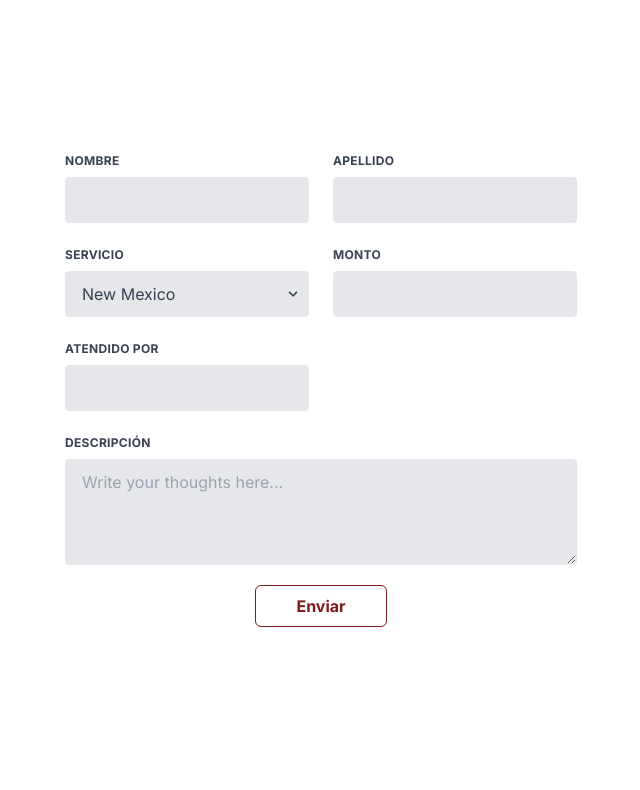
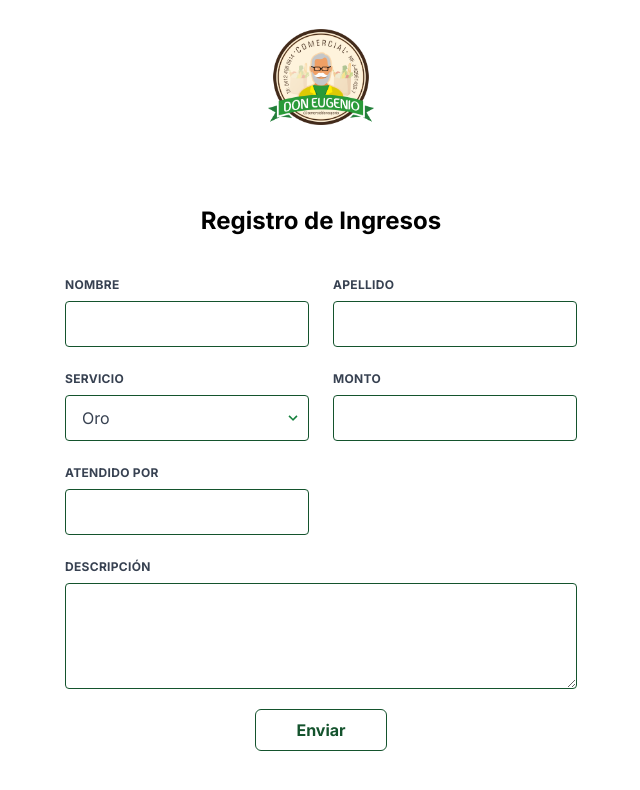
Before and after one commit to zenx5/don-eugenio-next, a Next.js app: page /register-pay in a window 1280 px wide. Shown: the top 790 px of the page, without its empty margins (319-959 px from the left). Built offline with nearby package versions, Linux system fonts and the light colour scheme.

Commit message:
ajuste de estilos

```diff
--- a/src/app/register-pay/page.tsx
+++ b/src/app/register-pay/page.tsx
@@ -1,20 +1,37 @@
+import Image from "next/image"
+import logo from "../../../public/Don Eugenio.png"
+
 export default function Page() {
 
+  const services = [
+    {
+      id:1,
+      label:'Oro',
+      value:'oro'
+    },
+    {
+      id:2,
+      label:'Dolares',
+      value:'dolares'
+    }
+  ]
+
   return <main className="flex flex-col items-center justify-center w-screen h-screen">
-
+    <Image src={logo} alt="Don Eugenio" className="w-1/12 h-auto mb-20"/>
+    <h1 className="mb-10 font-bold text-2xl">Registro de Ingresos</h1>
     <form className="w-full max-w-lg">
       <div className="flex flex-wrap -mx-3 mb-6">
         <div className="w-full md:w-1/2 px-3">
           <label className="block uppercase tracking-wide text-gray-700 text-xs font-bold mb-2" htmlFor="grid-last-name">
             Nombre
           </label>
-      <input className="appearance-none block w-full bg-gray-200 text-gray-700 border border-gray-200 rounded py-3 px-4 leading-tight focus:outline-none focus:bg-white focus:border-gray-500" id="grid-last-name" type="text" placeholder=""/>
+          <input className="appearance-none block w-full bg-white text-gray-700 border border-green-900 rounded py-3 px-4 leading-tight focus:outline-none focus:bg-white focus:border-green-500" id="grid-last-name" type="text" />
         </div>
         <div className="w-full md:w-1/2 px-3">
           <label className="block uppercase tracking-wide text-gray-700 text-xs font-bold mb-2" htmlFor="grid-last-name">
             Apellido
           </label>
-      <input className="appearance-none block w-full bg-gray-200 text-gray-700 border border-gray-200 rounded py-3 px-4 leading-tight focus:outline-none focus:bg-white focus:border-gray-500" id="grid-last-name" type="text" placeholder=""/>
+          <input className="appearance-none block w-full bg-white text-gray-700 border border-green-900 rounded py-3 px-4 leading-tight focus:outline-none focus:bg-white focus:border-green-500" id="grid-last-name" type="text" />
         </div>
       </div>
       <div className="flex flex-wrap -mx-3 mb-6">
@@ -23,13 +40,11 @@ export default function Page() {
             Servicio
           </label>
           <div className="relative">
-        <select className="block appearance-none w-full bg-gray-200 border border-gray-200 text-gray-700 py-3 px-4 pr-8 rounded leading-tight focus:outline-none focus:bg-white focus:border-gray-500" id="grid-state">
-          <option>New Mexico</option>
-          <option>Missouri</option>
-          <option>Texas</option>
+            <select className="block appearance-none w-full bg-white border border-green-900 text-gray-700 py-3 px-4 pr-8 rounded leading-tight focus:outline-none focus:bg-white focus:border-green-500" id="grid-state">
+              { services.map( service => <option key={service.id} value={service.value}>{service.label}</option>)}
             </select>
-        <div className="pointer-events-none absolute inset-y-0 right-0 flex items-center px-2 text-gray-700">
-          <svg className="fill-current h-4 w-4" xmlns="http://www.w3.org/2000/svg" viewBox="0 0 20 20"><path d="M9.293 12.95l.707.707L15.657 8l-1.414-1.414L10 10.828 5.757 6.586 4.343 8z"/></svg>
+            <div className="pointer-events-none absolute inset-y-0 right-0 flex items-center px-2 text-green-700">
+              <svg className="fill-current h-4 w-4" xmlns="http://www.w3.org/2000/svg" viewBox="0 0 20 20"><path d="M9.293 12.95l.707.707L15.657 8l-1.414-1.414L10 10.828 5.757 6.586 4.343 8z" /></svg>
             </div>
           </div>
         </div>
@@ -37,21 +52,21 @@ export default function Page() {
           <label className="block uppercase tracking-wide text-gray-700 text-xs font-bold mb-2" htmlFor="grid-last-name">
             Monto
           </label>
-      <input className="appearance-none block w-full bg-gray-200 text-gray-700 border border-gray-200 rounded py-3 px-4 leading-tight focus:outline-none focus:bg-white focus:border-gray-500" id="grid-last-name" type="text" placeholder=""/>
+          <input className="appearance-none block w-full bg-white text-gray-700 border border-green-900 rounded py-3 px-4 leading-tight focus:outline-none focus:bg-white focus:border-green-500" id="grid-last-name" type="text" />
         </div>
         <div className="w-full md:w-1/2 px-3">
           <label className="block uppercase tracking-wide text-gray-700 text-xs font-bold mb-2" htmlFor="grid-last-name">
             Atendido Por
           </label>
-      <input className="appearance-none block w-full bg-gray-200 text-gray-700 border border-gray-200 rounded py-3 px-4 leading-tight focus:outline-none focus:bg-white focus:border-gray-500" id="grid-last-name" type="text" placeholder=""/>
+          <input className="appearance-none block w-full bg-white text-gray-700 border border-green-900 rounded py-3 px-4 leading-tight focus:outline-none focus:bg-white focus:border-green-500" id="grid-last-name" type="text" />
         </div>
       </div>
       <div className="w-full">
         <label htmlFor="message" className="block uppercase tracking-wide text-gray-700 text-xs font-bold mb-2">Descripción</label>
-<textarea id="message" rows="4" className="appearance-none block w-full bg-gray-200 text-gray-700 border border-gray-200 rounded py-3 px-4 leading-tight focus:outline-none focus:bg-white focus:border-gray-500" placeholder="Write your thoughts here..."></textarea>
+        <textarea id="message" rows={4} className="appearance-none block w-full bg-white text-gray-700 border border-green-900 rounded py-3 px-4 leading-tight focus:outline-none focus:bg-white focus:border-green-500"></textarea>
       </div>
       <div className="flex items-center justify-center py-5">
-  <a className="text-red-900 border-red-900 border px-10 py-2 rounded-md font-bold hover:bg-red-900 hover:text-white hover:shadow-xl hover:shadow-red-900" href="#">Enviar</a>
+        <a className="text-green-900 border-green-900 border px-10 py-2 rounded-md font-bold hover:bg-green-900 hover:text-white hover:shadow-xl hover:shadow-green-900" href="#">Enviar</a>
       </div>
     </form>
   </main>
```
Lines whose indentation alone changed are shown as unchanged.
